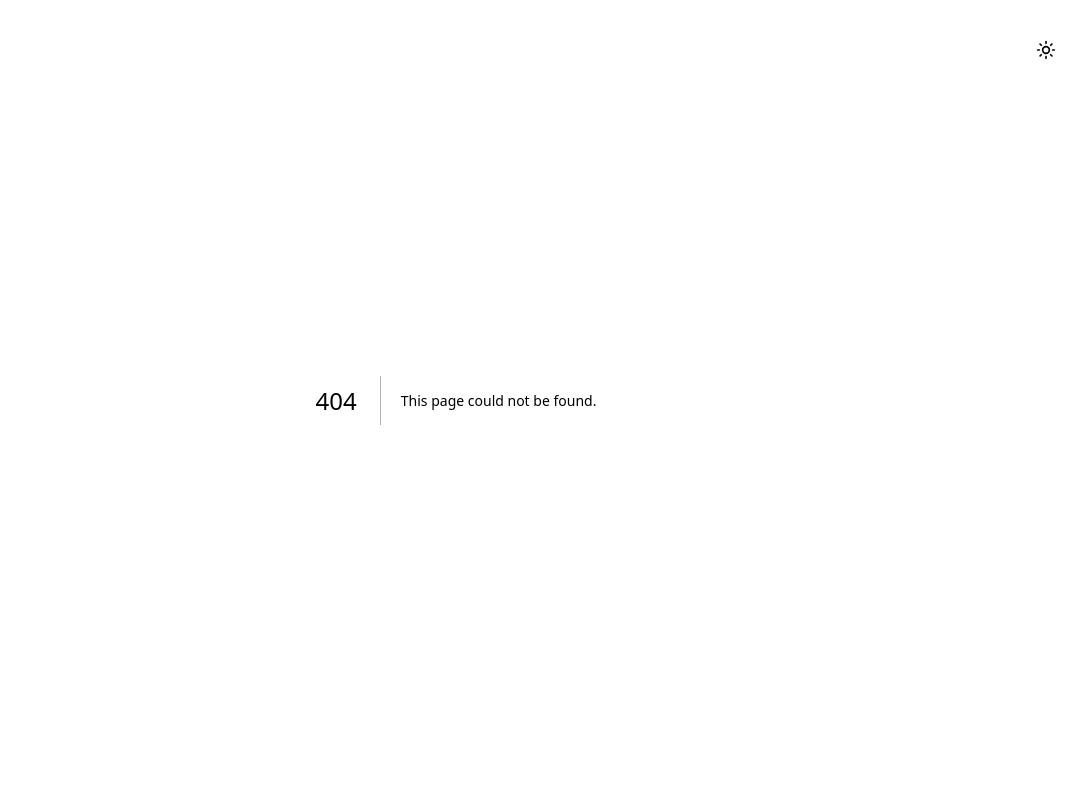
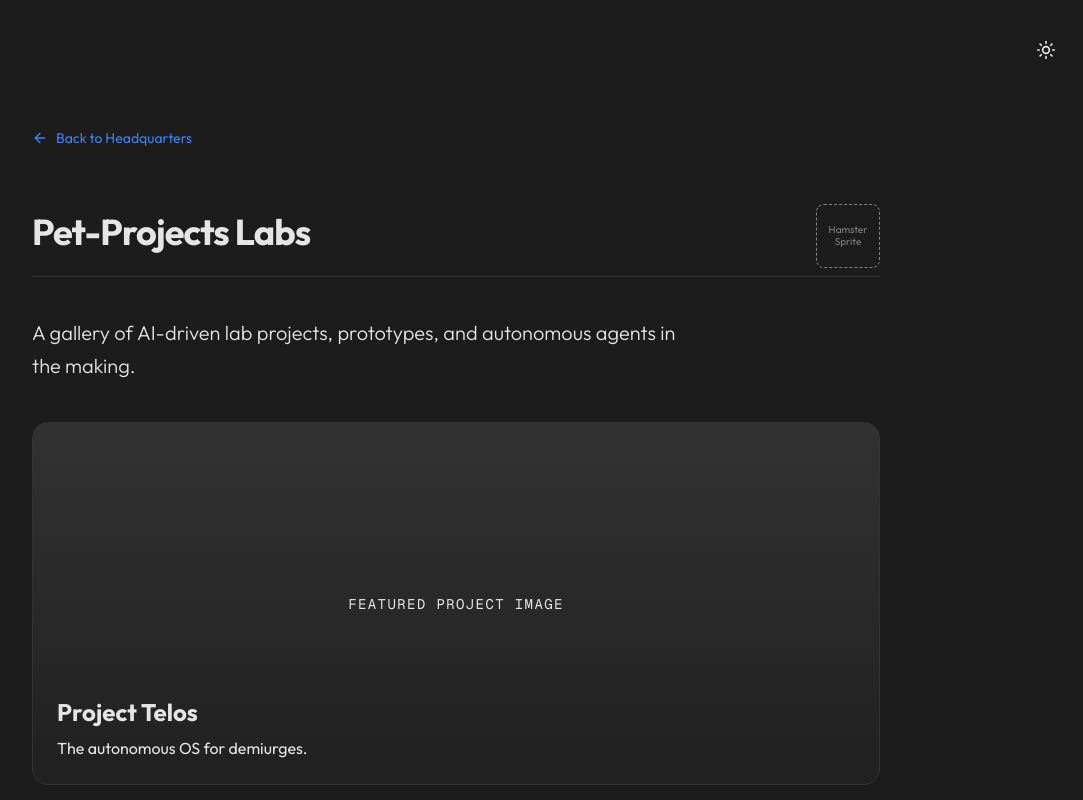
Before and after one commit to alimkhalelov/personal-website-telos, a Next.js app: page /petprojects in a window 1280 px wide. Before the commit this address had no page. Shown: the top 800 px of the page, without its empty margins (184-1267 px from the left). Built offline with nearby package versions, Linux system fonts and the light colour scheme.

Commit message:
UI: Move Pet-Projects Labs to a separate /petprojects page

```diff
--- a/src/app/page.tsx
+++ b/src/app/page.tsx
@@ -69,46 +69,16 @@ export default function Home() {
         </div>
       </section>
 
-      {/* Pet-Projects Labs Section */}
-      <section className="flex flex-col gap-10">
-        <div className="flex items-center justify-between border-b border-border pb-6 relative">
-          <h2 className="text-3xl font-bold tracking-tight">Pet-Projects Labs</h2>
-          {/* Hamster Pet Container */}
-          <div id="hamster-pet" className="absolute right-0 bottom-2 w-16 h-16 pointer-events-none opacity-50 border border-dashed border-muted-foreground rounded-lg flex items-center justify-center text-[10px] text-muted-foreground text-center leading-tight">
-            Hamster<br/>Sprite
-          </div>
-        </div>
 
-        {/* Featured App */}
-        <div className="w-full aspect-[21/9] sm:aspect-[21/9] bg-muted/20 border border-border rounded-2xl overflow-hidden relative group cursor-pointer hover:border-accent transition-colors flex items-center justify-center">
-          <div className="absolute inset-0 bg-gradient-to-t from-background/80 to-transparent z-10" />
-          <p className="text-muted-foreground z-20 font-mono text-sm tracking-widest uppercase">Featured Project Image</p>
-          <div className="absolute bottom-6 left-6 z-20 flex flex-col gap-2">
-            <h3 className="text-2xl font-bold text-foreground group-hover:text-accent transition-colors">Project Telos</h3>
-            <p className="text-muted-foreground">The autonomous OS for demiurges.</p>
-          </div>
-        </div>
-
-        {/* Grid 3-in-a-row */}
-        <div className="grid grid-cols-1 sm:grid-cols-3 gap-6">
-          {[1, 2, 3].map((i) => (
-            <div key={i} className="aspect-square bg-muted/10 border border-border rounded-xl flex items-center justify-center hover:border-accent hover:bg-muted/20 transition-all cursor-pointer group flex-col p-6 text-center gap-4">
-              <div className="w-12 h-12 rounded-full bg-muted/30 flex items-center justify-center">
-                <Sparkles className="w-5 h-5 text-muted-foreground group-hover:text-accent transition-colors" />
-              </div>
-              <div>
-                <h4 className="font-medium group-hover:text-accent transition-colors">Experiment {i}</h4>
-                <p className="text-sm text-muted-foreground mt-1">AI driven lab project.</p>
-              </div>
-            </div>
-          ))}
-        </div>
-      </section>
 
       {/* Terminal Links */}
       <section className="flex flex-col gap-8 pt-8">
         <h2 className="text-lg font-medium text-muted-foreground uppercase tracking-wider text-center sm:text-left">Network</h2>
         <div className="flex flex-wrap gap-4 sm:gap-6 justify-center sm:justify-start">
+          <Link href="/petprojects" className="flex items-center gap-2 px-5 py-3 rounded-full border border-accent hover:border-accent text-accent bg-accent/10 hover:bg-accent/20 transition-all text-sm font-medium">
+            Pet-Projects Labs
+            <ArrowUpRight className="w-3 h-3" />
+          </Link>
           <a href="#" className="flex items-center gap-2 px-5 py-3 rounded-full border border-border hover:border-accent hover:text-accent bg-card hover:bg-accent/5 transition-all text-sm font-medium">
             Telegram
             <ArrowUpRight className="w-3 h-3" />
--- /dev/null
+++ b/src/app/petprojects/page.tsx
@@ -0,0 +1,53 @@
+import Link from "next/link";
+import { Sparkles, ArrowLeft } from "lucide-react";
+
+export default function PetProjectsPage() {
+  return (
+    <main className="max-w-4xl mx-auto px-6 py-20 sm:py-32 flex flex-col gap-16 w-full">
+      <Link href="/" className="inline-flex items-center gap-2 text-sm text-muted-foreground hover:text-accent transition-colors w-fit">
+        <ArrowLeft className="w-4 h-4" />
+        Back to Headquarters
+      </Link>
+
+      {/* Pet-Projects Labs Section */}
+      <section className="flex flex-col gap-10 animate-in fade-in slide-in-from-bottom-4 duration-1000">
+        <div className="flex items-center justify-between border-b border-border pb-6 relative">
+          <h1 className="text-4xl font-bold tracking-tight">Pet-Projects Labs</h1>
+          {/* Hamster Pet Container */}
+          <div id="hamster-pet" className="absolute right-0 bottom-2 w-16 h-16 pointer-events-none opacity-50 border border-dashed border-muted-foreground rounded-lg flex items-center justify-center text-[10px] text-muted-foreground text-center leading-tight">
+            Hamster<br/>Sprite
+          </div>
+        </div>
+
+        <p className="text-xl text-muted-foreground max-w-2xl leading-relaxed font-light">
+          A gallery of AI-driven lab projects, prototypes, and autonomous agents in the making.
+        </p>
+
+        {/* Featured App */}
+        <div className="w-full aspect-[21/9] sm:aspect-[21/9] bg-muted/20 border border-border rounded-2xl overflow-hidden relative group cursor-pointer hover:border-accent transition-colors flex items-center justify-center">
+          <div className="absolute inset-0 bg-gradient-to-t from-background/80 to-transparent z-10" />
+          <p className="text-muted-foreground z-20 font-mono text-sm tracking-widest uppercase">Featured Project Image</p>
+          <div className="absolute bottom-6 left-6 z-20 flex flex-col gap-2">
+            <h3 className="text-2xl font-bold text-foreground group-hover:text-accent transition-colors">Project Telos</h3>
+            <p className="text-muted-foreground">The autonomous OS for demiurges.</p>
+          </div>
+        </div>
+
+        {/* Grid 3-in-a-row */}
+        <div className="grid grid-cols-1 sm:grid-cols-3 gap-6">
+          {[1, 2, 3].map((i) => (
+            <div key={i} className="aspect-square bg-muted/10 border border-border rounded-xl flex items-center justify-center hover:border-accent hover:bg-muted/20 transition-all cursor-pointer group flex-col p-6 text-center gap-4">
+              <div className="w-12 h-12 rounded-full bg-muted/30 flex items-center justify-center">
+                <Sparkles className="w-5 h-5 text-muted-foreground group-hover:text-accent transition-colors" />
+              </div>
+              <div>
+                <h4 className="font-medium group-hover:text-accent transition-colors">Experiment {i}</h4>
+                <p className="text-sm text-muted-foreground mt-1">AI driven lab project.</p>
+              </div>
+            </div>
+          ))}
+        </div>
+      </section>
+    </main>
+  );
+}
```
